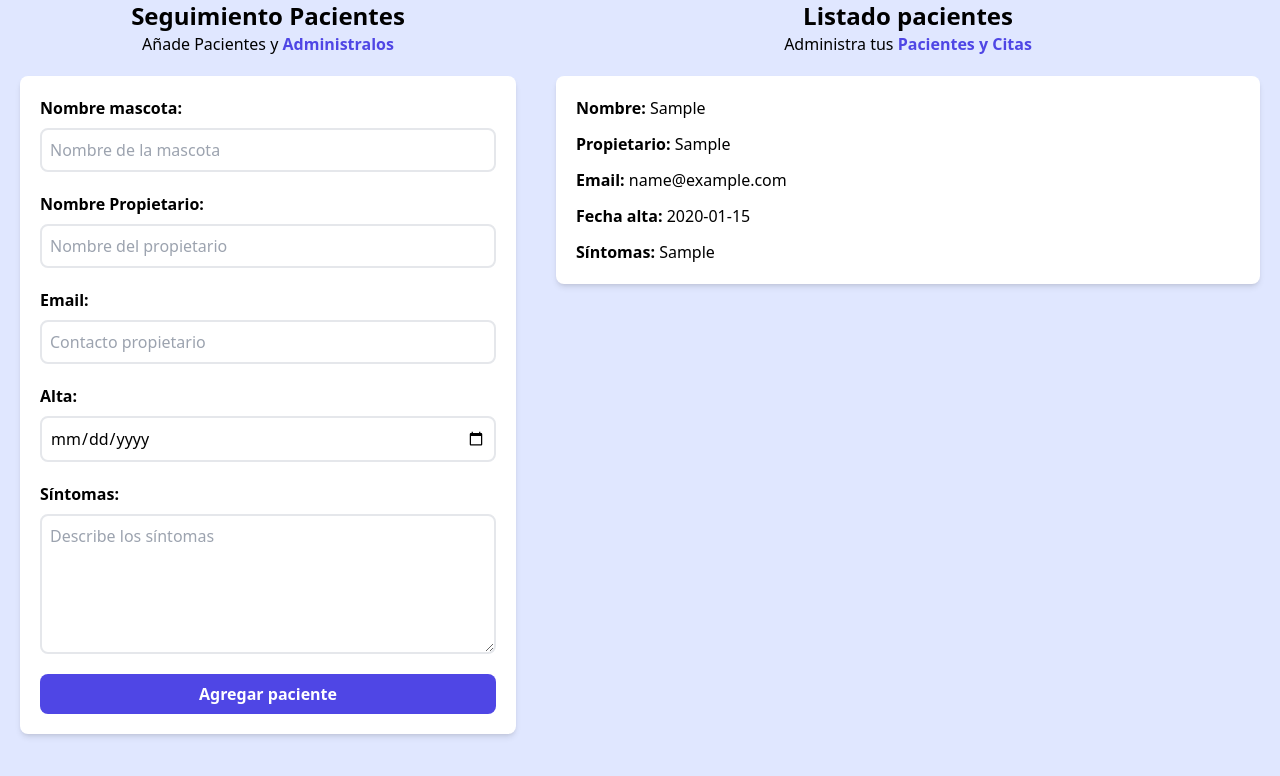
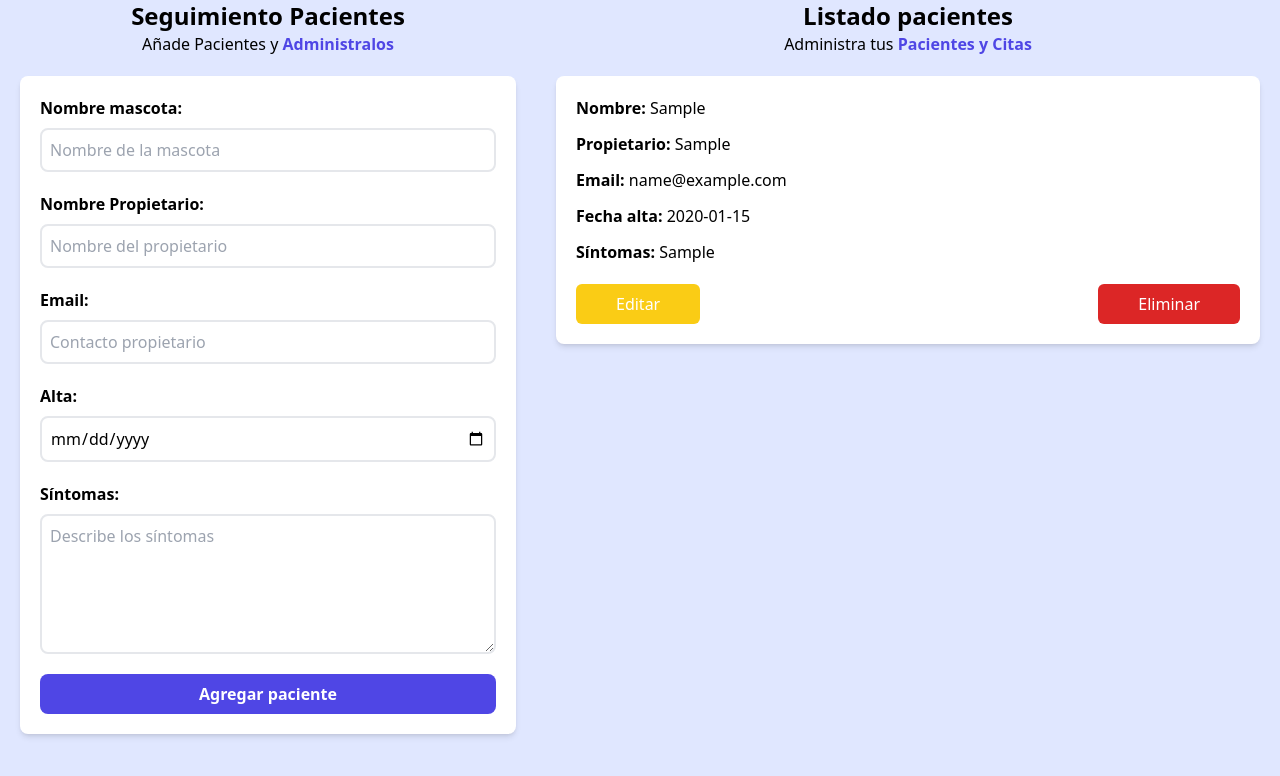
Before and after one commit to Lindapazw/citas-react, a React (Vite) app: page / in a window 1280 px wide. Both pictures are taken after typing "Sample", "Sample", "name@example.com", "2020-01-15", "Sample" into the empty fields and a click on the input "Agregar paciente". Shown: the part 136-912 px from the top of the page. Built offline with nearby package versions, Linux system fonts and the light colour scheme.

Commit message:
add edit and delete btn

```diff
--- a/src/components/Paciente.jsx
+++ b/src/components/Paciente.jsx
@@ -10,6 +10,11 @@ const Paciente = ({paciente}) => {
             <p className="font-bold mt-3">Email:{' '} <span className="font-normal">{email}</span></p>
             <p className="font-bold mt-3">Fecha alta:{' '} <span className="font-normal">{fecha}</span></p>
             <p className="font-bold mt-3">Síntomas:{' '} <span className="font-normal">{sintomas}</span></p>
+
+            <div className='flex justify-between mt-5'>
+                <button className=' text-white bg-yellow-400 hover:bg-yellow-500 rounded-md p-2 px-10 flex ' type='button'> Editar </button>
+                <button className=' text-white bg-red-600 hover:bg-red-700 rounded-md p-2 px-10 flex ' type='button'>Eliminar</button>
+            </div>
         </div>
     )
 }
```
